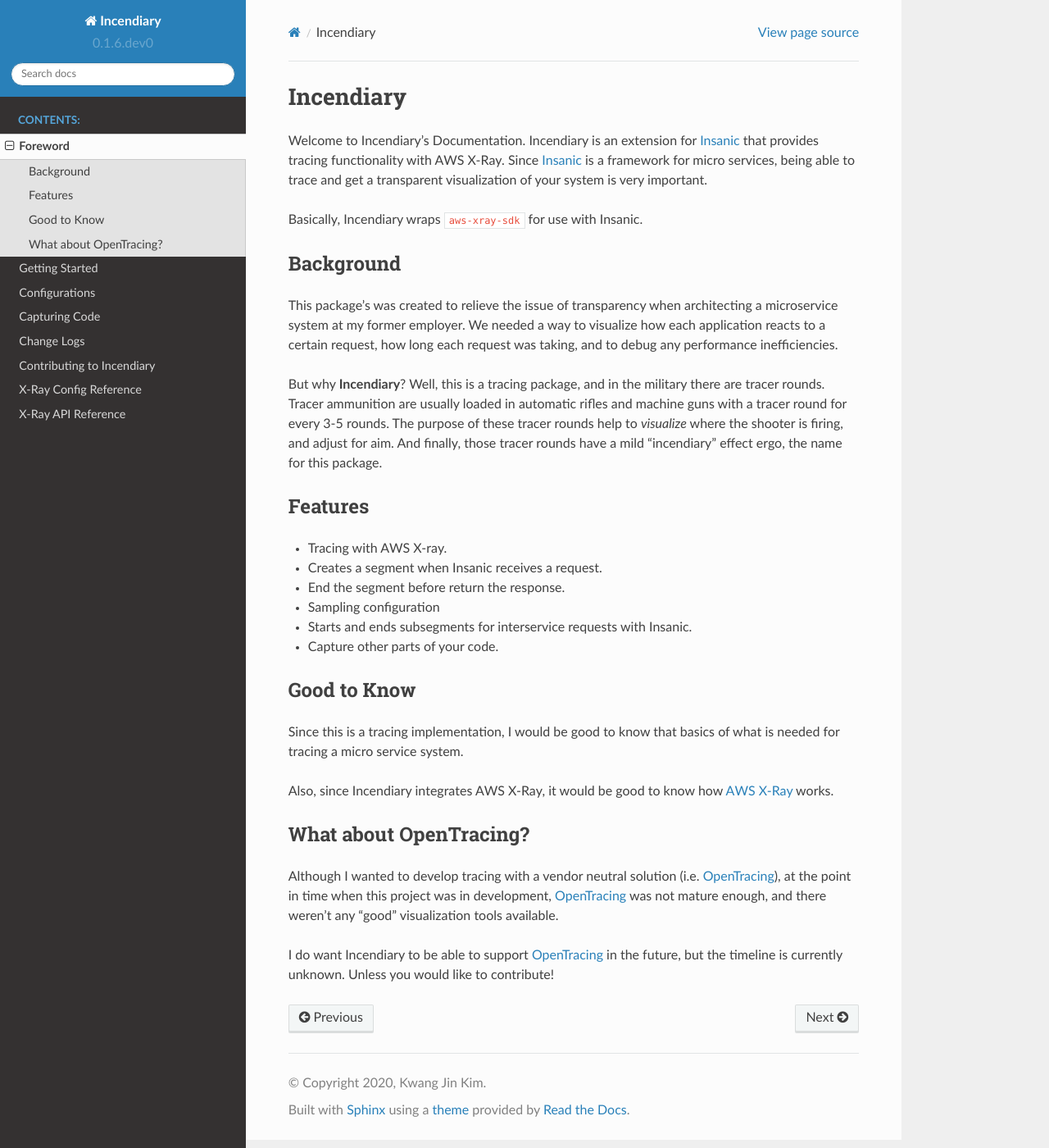
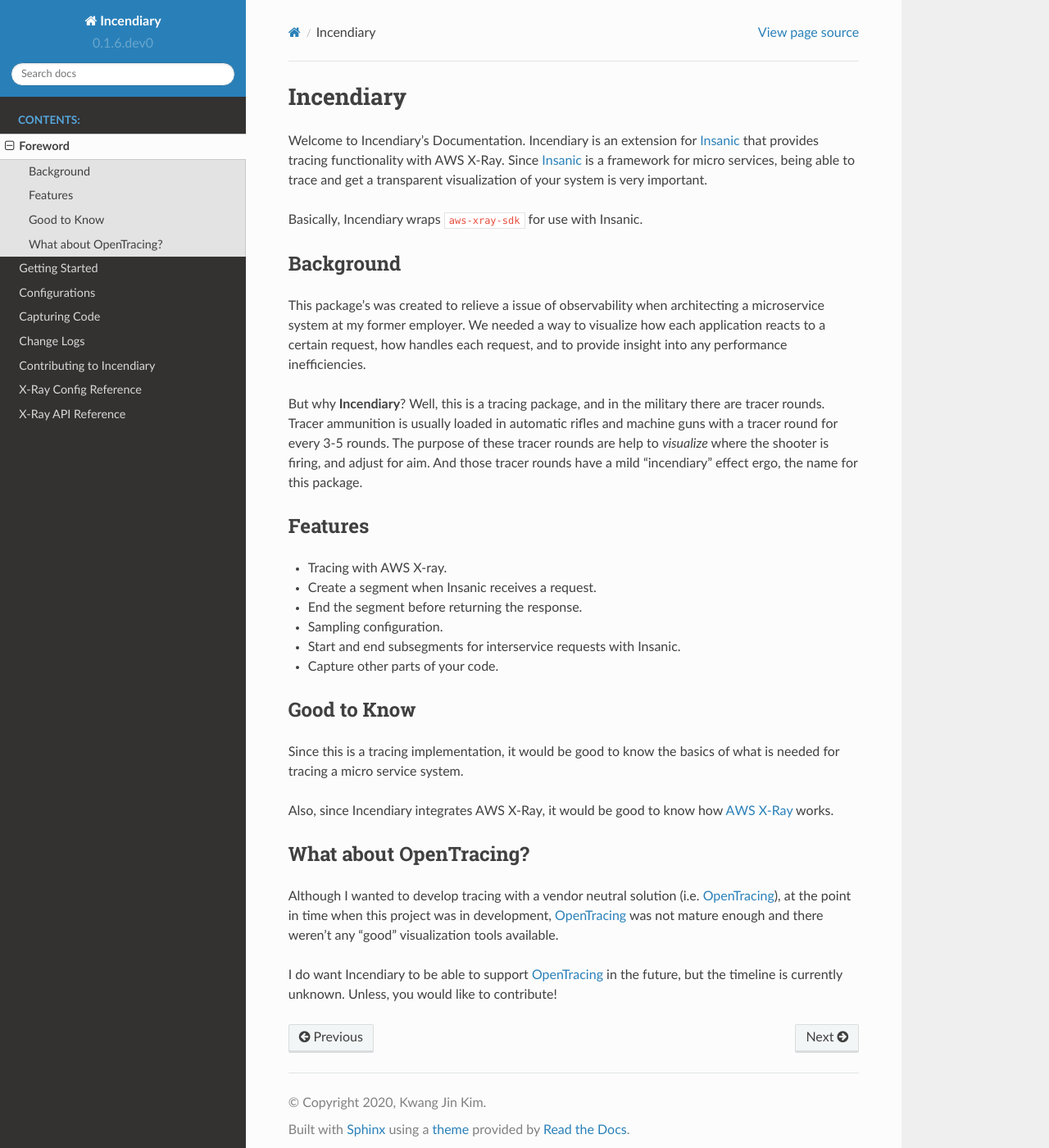
Before and after one commit to crazytruth/incendiary, a Sphinx documentation site: the page built from docs/source/incendiary/foreword.rst, in a window 1280 px wide and 1400 px high. Shown: the whole window at 82% size. Built offline with Sphinx 7.4.7 and the Read the Docs theme 2.0.0, drawn with Linux system fonts in a browser that asks for light colours.

Commit message:
<docs>: quick proof read

```diff
--- a/docs/source/incendiary/foreword.rst
+++ b/docs/source/incendiary/foreword.rst
@@ -15,19 +15,19 @@
 Background
 ----------
 
-This package's was created to relieve the issue of
-transparency when architecting a microservice system at my
+This package's was created to relieve a issue of
+observability when architecting a microservice system at my
 former employer.  We needed a way to visualize how
 each application reacts to a certain request, how
-long each request was taking, and to debug any performance
+handles each request, and to provide insight into any performance
 inefficiencies.
 
 But why **Incendiary**? Well, this is a tracing package,
 and in the military there are tracer rounds.  Tracer ammunition
-are usually loaded in automatic rifles and machine guns with
+is usually loaded in automatic rifles and machine guns with
 a tracer round for every 3-5 rounds. The purpose of these
-tracer rounds help to *visualize* where the shooter is firing,
-and adjust for aim. And finally, those tracer rounds have
+tracer rounds are help to *visualize* where the shooter is firing,
+and adjust for aim. And those tracer rounds have
 a mild "incendiary" effect ergo, the name for this package.
 
 
@@ -35,18 +35,18 @@
 --------
 
 - Tracing with AWS X-ray.
-- Creates a segment when Insanic receives a request.
-- End the segment before return the response.
-- Sampling configuration
-- Starts and ends subsegments for interservice requests with Insanic.
+- Create a segment when Insanic receives a request.
+- End the segment before returning the response.
+- Sampling configuration.
+- Start and end subsegments for interservice requests with Insanic.
 - Capture other parts of your code.
 
 
 Good to Know
 ------------
 
-Since this is a tracing implementation, I would be good to know
-that basics of what is needed for tracing a micro service system.
+Since this is a tracing implementation, it would be good to know
+the basics of what is needed for tracing a micro service system.
 
 Also, since Incendiary integrates AWS X-Ray, it would be
 good to know how `AWS X-Ray`_ works.
@@ -58,11 +58,11 @@
 Although I wanted to develop tracing with a vendor
 neutral solution (i.e. `OpenTracing`_), at the point in time when
 this project was in development, `OpenTracing`_ was not
-mature enough, and there weren't any "good" visualization tools
+mature enough and there weren't any "good" visualization tools
 available.
 
 I do want Incendiary to be able to support `OpenTracing`_ in the
-future, but the timeline is currently unknown. Unless you would like
+future, but the timeline is currently unknown. Unless, you would like
 to contribute!
 
 
```
Also changed, not shown: docs/source/incendiary/configs.rst (+13 -12 lines).
